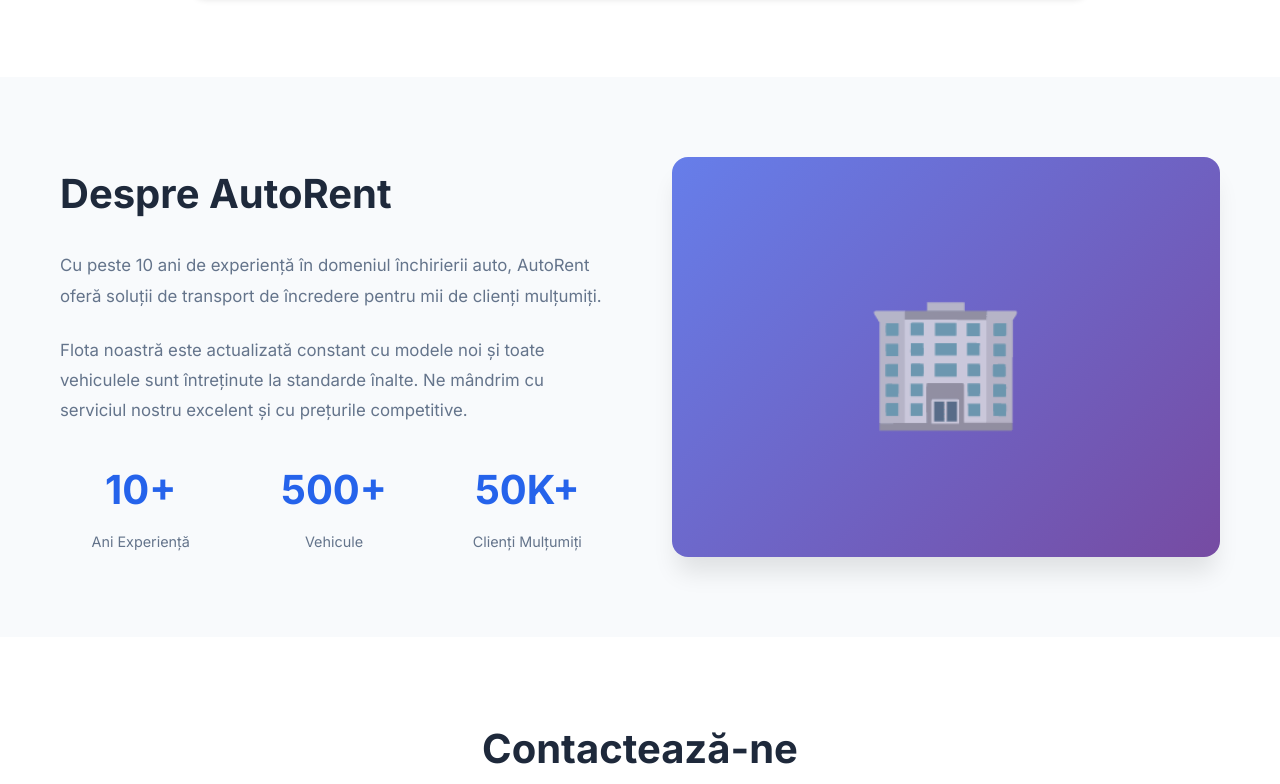
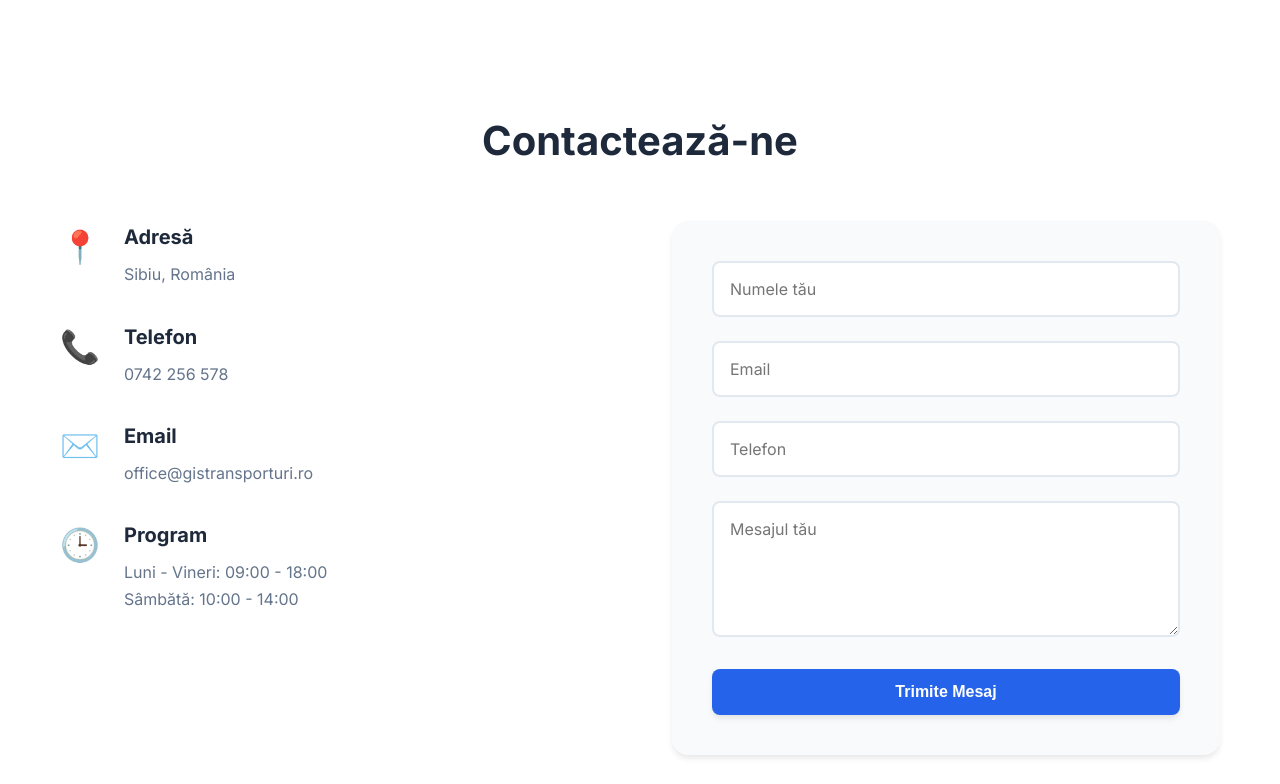
Before and after one commit to visa-daniel-30123/siterentavan, a plain HTML site: page Site - Copy/index.html in a window 1280 px wide. Shown: the part 1383-2167 px from the top of the page. Drawn offline with Linux system fonts and the light colour scheme.

Commit message:
fix semifinal

```diff
--- a/Site - Copy/index.html
+++ b/Site - Copy/index.html
@@ -22,7 +22,6 @@
                     <li><a href="#flota">Acasă</a></li>
                     <li><a href="#flota">Flota</a></li>
                     <li><a href="#servicii">Servicii</a></li>
-                    <li><a href="#despre">Despre</a></li>
                     <li><a href="#contact">Contact</a></li>
                 </ul>
                 <button class="nav-toggle" aria-label="Toggle menu">
@@ -93,7 +92,7 @@
                 </div>
                 <div class="car-card">
                     <div class="car-image">
-                        <img src="poze/transitl4h3.jpg" alt="Ford Transit L4H3">
+                        <img src="poze/L4H3bun.png" alt="Ford Transit L4H3">
                     </div>
                     <div class="car-info">
                         <h3>Ford Transit L4H3</h3>
@@ -136,36 +135,6 @@
                         <h3>Închirieri</h3>
                         <p>Oferim soluții complete de închirieri auto pentru toate nevoile tale de transport. Flota noastră de vehicule este întreținută la standarde înalte și poate fi închiriată cu încredere.</p>
                     </div>
-                </div>
-            </div>
-        </div>
-    </section>
-
-    <!-- About Section -->
-    <section id="despre" class="about">
-        <div class="container">
-            <div class="about-content">
-                <div class="about-text">
-                    <h2>Despre AutoRent</h2>
-                    <p>Cu peste 10 ani de experiență în domeniul închirierii auto, AutoRent oferă soluții de transport de încredere pentru mii de clienți mulțumiți.</p>
-                    <p>Flota noastră este actualizată constant cu modele noi și toate vehiculele sunt întreținute la standarde înalte. Ne mândrim cu serviciul nostru excelent și cu prețurile competitive.</p>
-                    <div class="stats">
-                        <div class="stat-item">
-                            <div class="stat-number">10+</div>
-                            <div class="stat-label">Ani Experiență</div>
-                        </div>
-                        <div class="stat-item">
-                            <div class="stat-number">500+</div>
-                            <div class="stat-label">Vehicule</div>
-                        </div>
-                        <div class="stat-item">
-                            <div class="stat-number">50K+</div>
-                            <div class="stat-label">Clienți Mulțumiți</div>
-                        </div>
-                    </div>
-                </div>
-                <div class="about-image">
-                    <div class="about-placeholder">🏢</div>
                 </div>
             </div>
         </div>
@@ -246,7 +215,6 @@
                         <li><a href="#flota">Acasă</a></li>
                         <li><a href="#flota">Flota</a></li>
                         <li><a href="#servicii">Servicii</a></li>
-                        <li><a href="#despre">Despre</a></li>
                     </ul>
                 </div>
                 <div class="footer-section">
--- a/Site - Copy/styles.css
+++ b/Site - Copy/styles.css
@@ -302,9 +302,8 @@ body {
 
 /* Fleet Section */
 .fleet {
-    padding: 8rem 0 5rem 0;
+    padding: 5rem 0;
     background: var(--bg-light);
-    margin-top: 0;
 }
 
 .section-header {
```
Also changed, not shown: Site - Copy/poze/L4H3.png (added), Site - Copy/poze/L4H3bun.png (added).
